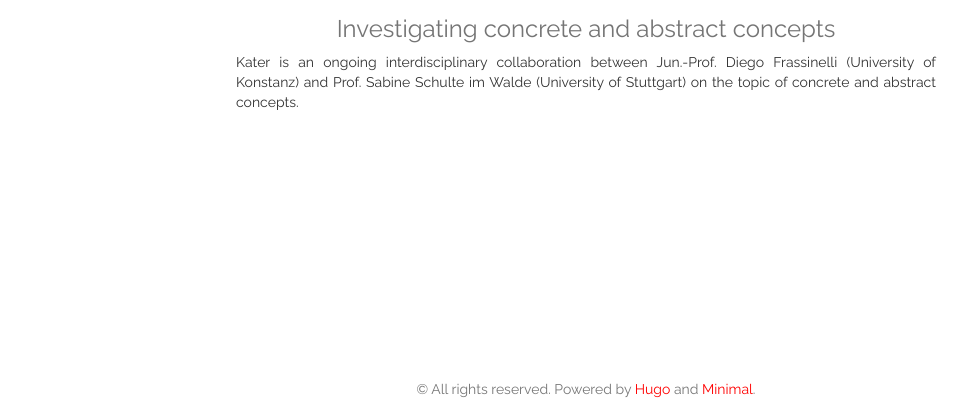
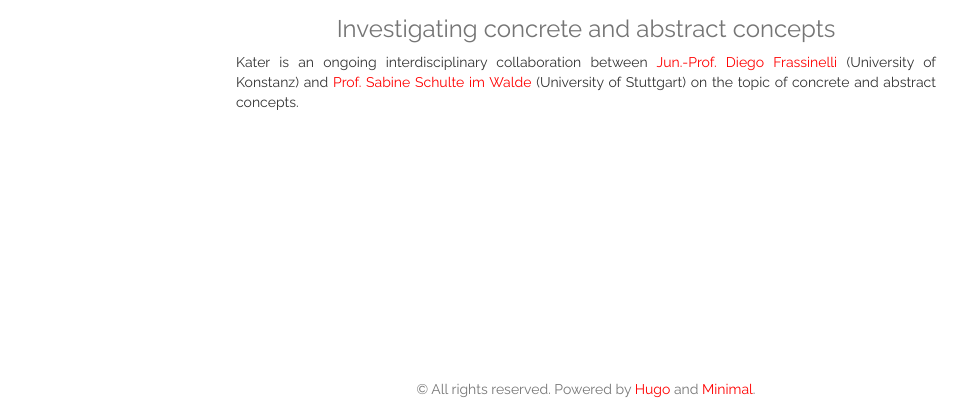
Before and after one commit to kater-concepts/kater-concepts.github.io, a plain HTML site: page index.html in a window 1280 px wide. Shown: the part 386-800 px from the top of the page, without its empty margins (54-1021 px from the left). Drawn offline with nearby package versions, Linux system fonts and the light colour scheme; some packages are replaced by stand-ins of ours.

Commit message:
Add files via upload

```diff
--- a/index.html
+++ b/index.html
@@ -116,7 +116,7 @@
 
         <h1>Kater</h1>
         <h2>Investigating concrete and abstract concepts</h2>
-         <div class="homepage-content text-justify"><p>Kater is an ongoing interdisciplinary collaboration between Jun.-Prof. Diego Frassinelli (University of Konstanz) and Prof. Sabine Schulte im Walde (University of Stuttgart) on the topic of concrete and abstract concepts.</p>
+         <div class="homepage-content text-justify"><p>Kater is an ongoing interdisciplinary collaboration between <a href="https://www.ling.uni-konstanz.de/frassinelli/" title="Diego Frassinelli">Jun.-Prof. Diego Frassinelli</a> (University of Konstanz) and <a href="http://www.schulteimwalde.de/" title="Sabine Schulte im Walde">Prof. Sabine Schulte im Walde</a> (University of Stuttgart) on the topic of concrete and abstract concepts.</p>
 </div>
     </div>
 </main>
```
Also changed, not shown: mudcat/index.html (+1 -1 lines).
